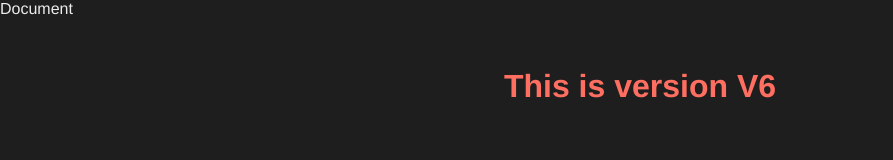
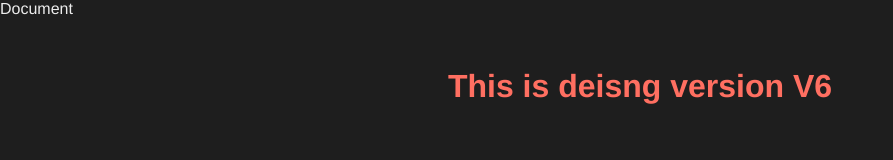
Before and after one commit to amttechxpensive/myrepo, a plain HTML site: page index.html in a window 1280 px wide. Shown: the whole page, without its empty margins (0-893 px from the left). Drawn offline with Linux system fonts and the light colour scheme.

Commit message:
Change H1

```diff
--- a/index.html
+++ b/index.html
@@ -7,6 +7,6 @@
     <title>Document</title>
 </head>
 <body>
-    <h1> This is version V6</h1>
+    <h1> This is deisng version V6</h1>
 </body>
 </html>
```
